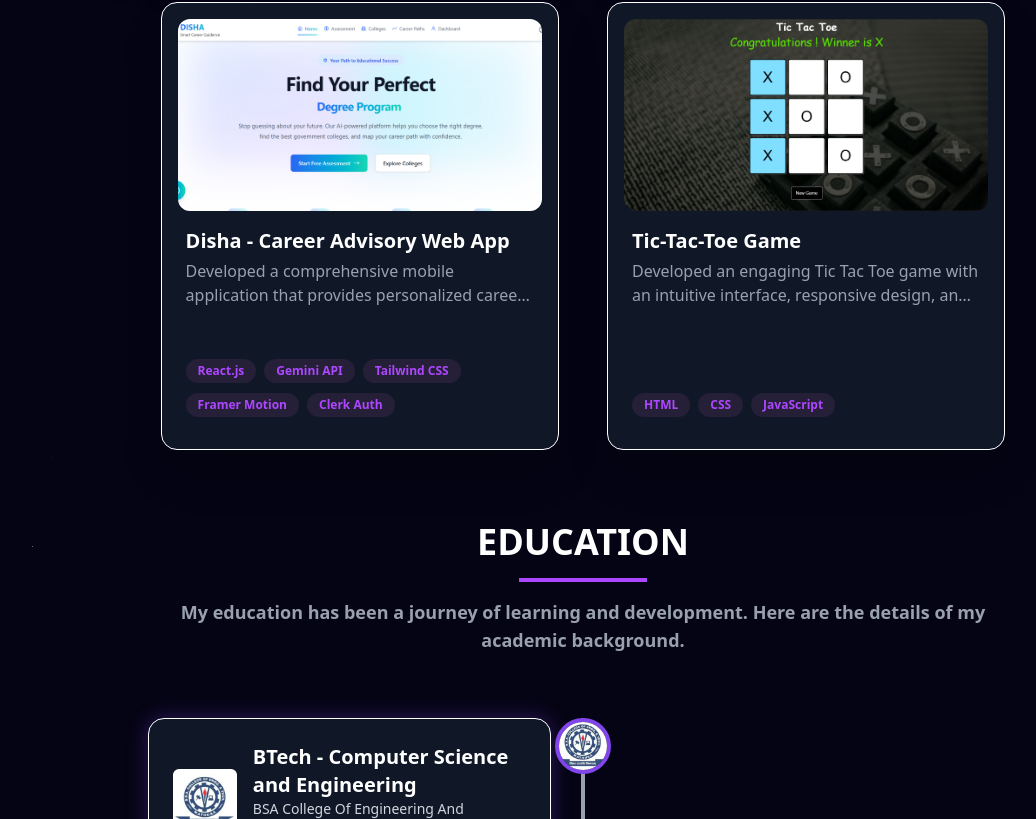
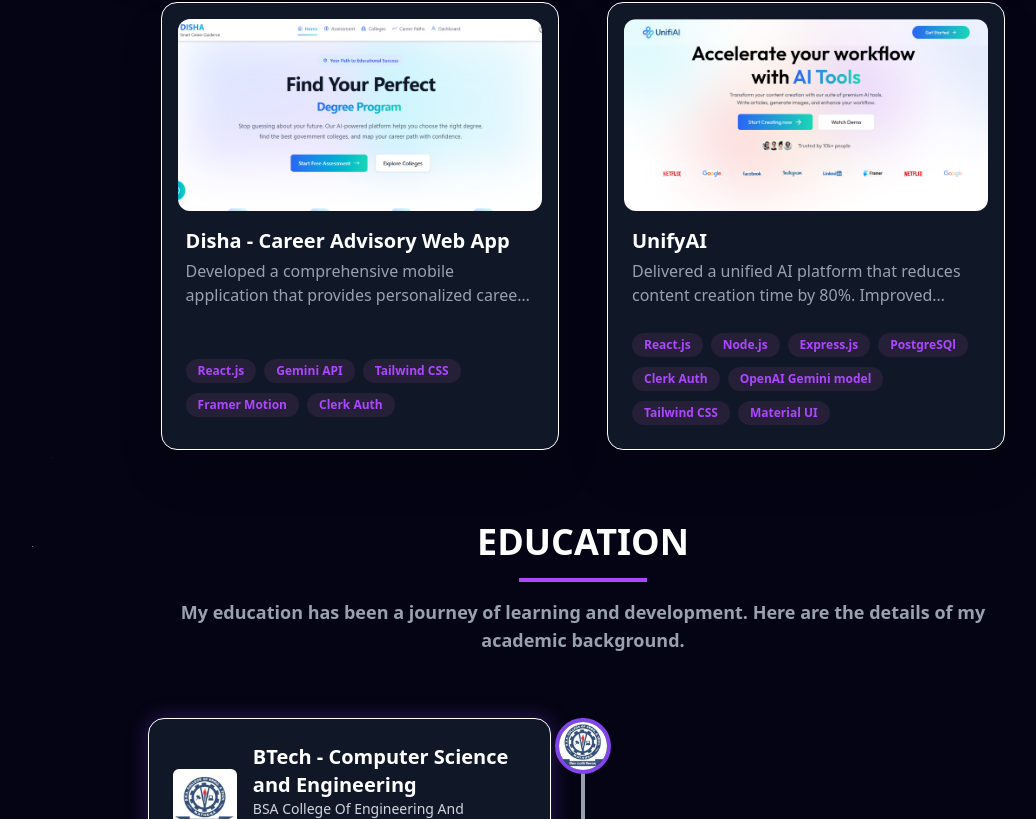
Before and after one commit to Lucifer-Tech-arch/New-Portfolio, a React (Vite) app: page / in a window 1280 px wide. Shown: the part 3523-4342 px from the top of the page, without its empty margins (57-1093 px from the left). Built offline with nearby package versions, Linux system fonts and the light colour scheme.

Commit message:
added new project

```diff
--- a/src/constants.js
+++ b/src/constants.js
@@ -36,7 +36,7 @@ import bsaLogo from './assets/education_logo/bsa.jpg';
 import tripnestLogo from './assets/work_logo/tripnest_logo.png';
 import vlcLogo from './assets/work_logo/vlc_logo.png';
 import dishaLogo from './assets/work_logo/disha_logo.png';
-import tictactoeLogo from './assets/work_logo/tictactoe_logo.png';
+import unifyaiLogo from './assets/work_logo/unifyai_logo.png';
 
 export const SkillsInfo = [
   {
@@ -175,12 +175,12 @@ export const SkillsInfo = [
     },
     {
       id: 3,
-      title: "Tic-Tac-Toe Game",
+      title: "UnifyAI",
       description:
-        "Developed an engaging Tic Tac Toe game with an intuitive interface, responsive design, and smooth gameplay for an enjoyable experience.",
-      image: tictactoeLogo,
-      tags: ["HTML", "CSS", "JavaScript"],
-      github: "https://github.com/Lucifer-Tech-arch/PRODIGY_WD_02",
-      webapp: "https://lucifer-tech-arch.github.io/PRODIGY_WD_02/",
+        "Delivered a unified AI platform that reduces content creation time by 80%. Improved image editing speed by 50% using server-side optimization. Enhanced user engagement through real-time preview and feedback systems.",
+      image: unifyaiLogo,
+      tags: ["React.js", "Node.js", "Express.js", "PostgreSQl", "Clerk Auth","OpenAI Gemini model","Tailwind CSS","Material UI"],
+      github: "https://github.com/Lucifer-Tech-arch/UnifyAI",
+      webapp: "https://unify-ai-z793.vercel.app/",
     },
   ];
```
Also changed, not shown: src/assets/work_logo/tictactoe_logo.png (deleted), src/assets/work_logo/unifyai_logo.png (added).
